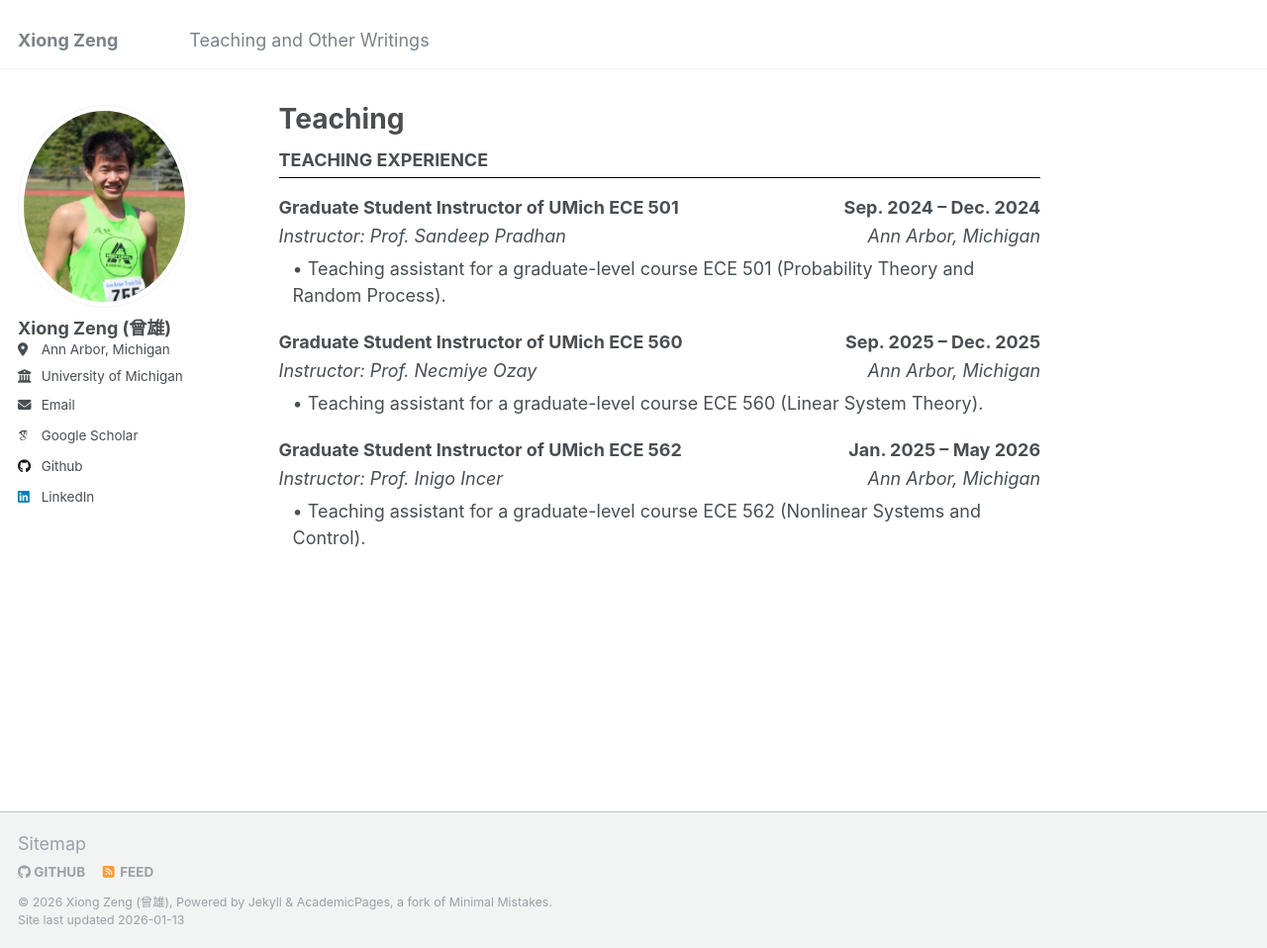
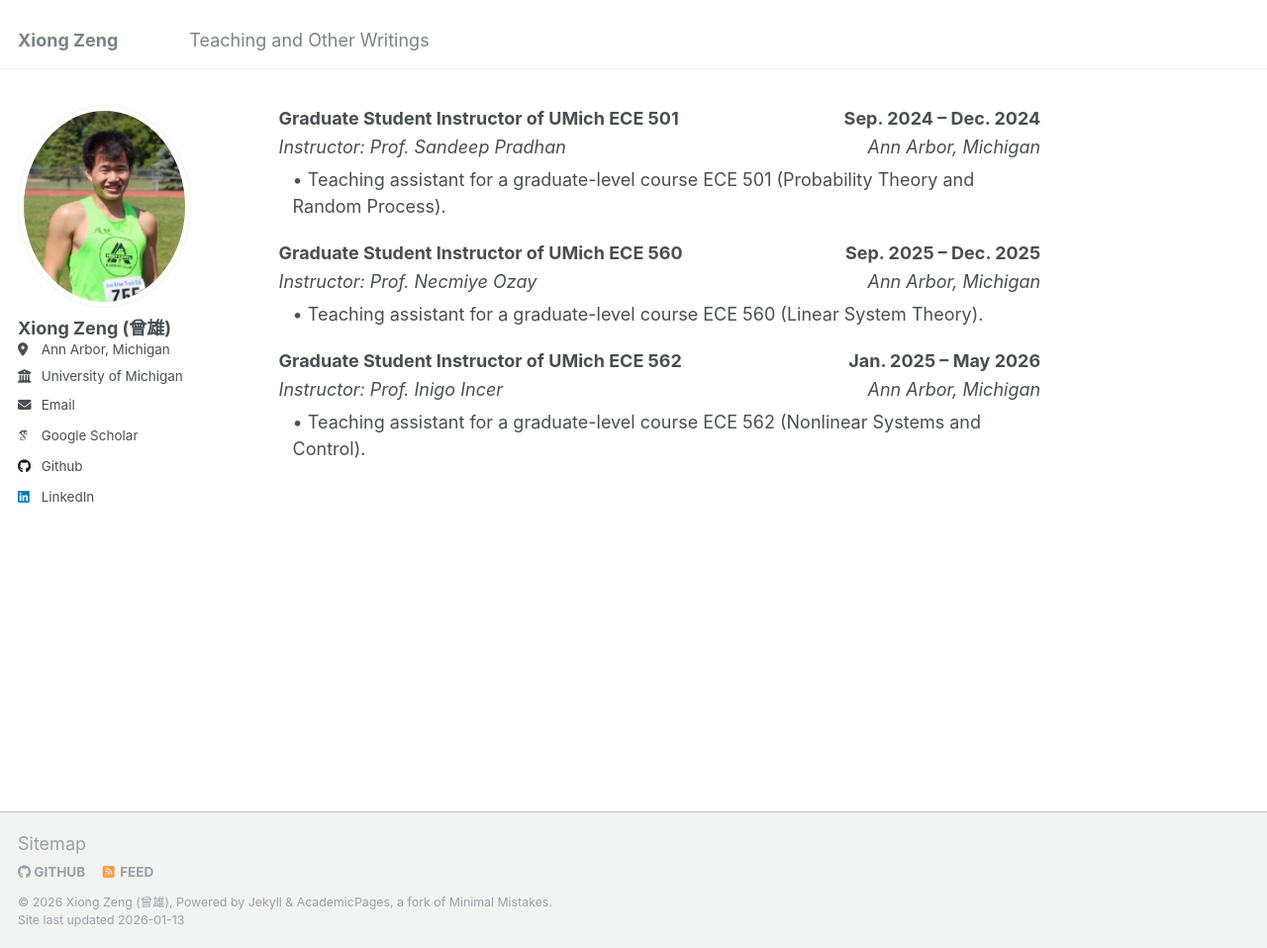
Before and after one commit to zengxiong111/zengxiong.github.io, a Jekyll site: the page built from _pages/teaching.md, in a window 1280 px wide and 958 px high. Shown: the whole window at 99% size. Built offline with Jekyll 4.4.1, drawn with Linux system fonts in a browser that asks for light colours; some web fonts are replaced.

Commit message:
Update teaching.md

```diff
--- a/_pages/teaching.md
+++ b/_pages/teaching.md
@@ -1,6 +1,5 @@
 ---
 layout: single
-title: "Teaching"
 permalink: /teaching/
 author_profile: true
 ---
@@ -46,7 +45,7 @@ author_profile: true
   }
 </style>
 
-<div class="teaching-section-title">Teaching Experience</div>
+
 
 <div class="teaching-entry">
   <div class="teaching-entry-header">
```
